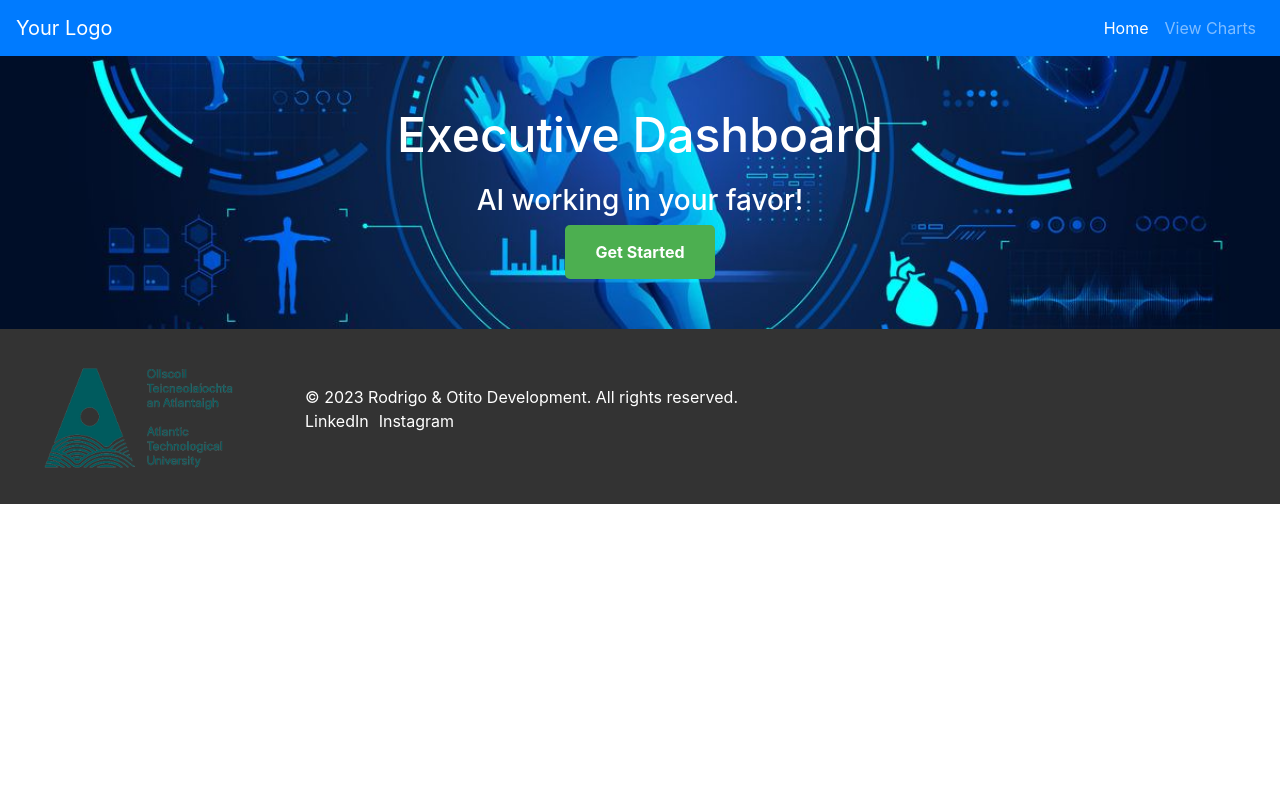
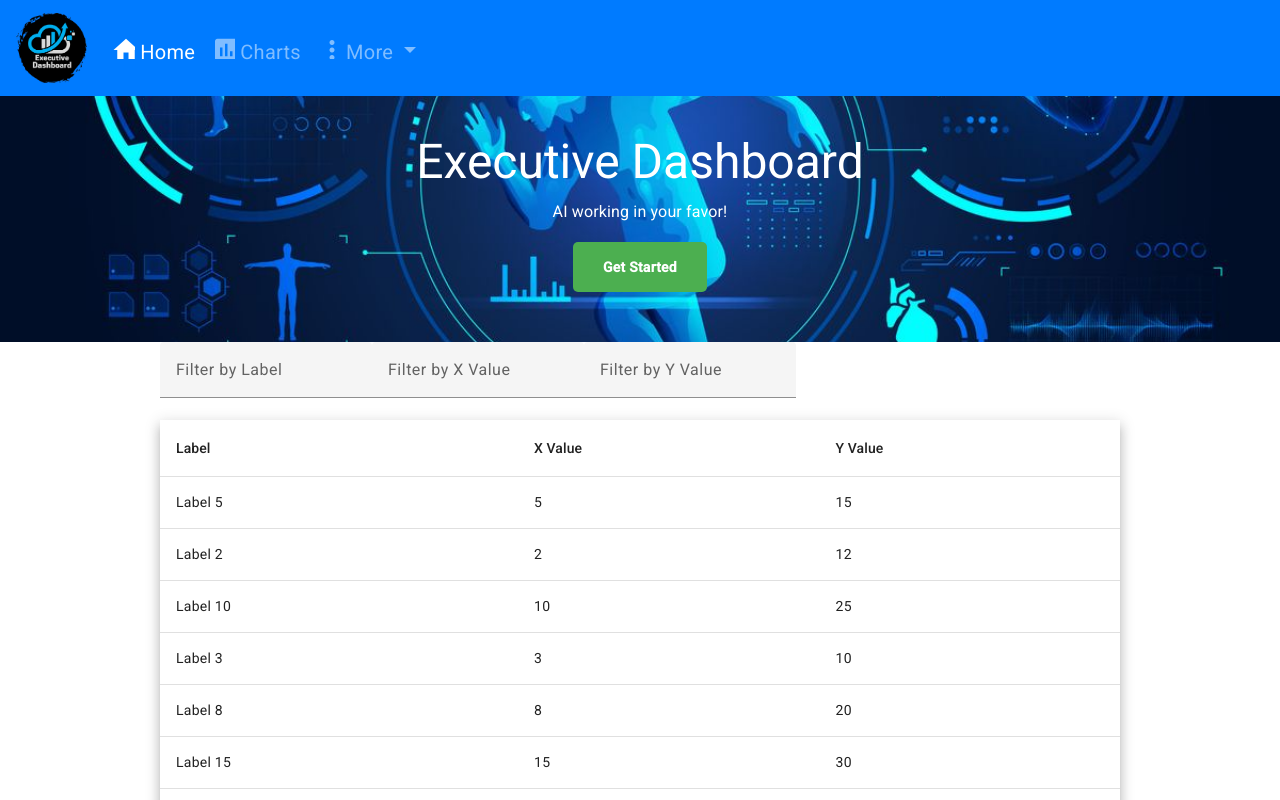
Before and after one commit to rodAlm08/Executive_Dashboard, an Angular app in the folder executive-dashboard/: page /home in a window 1280 px wide. Shown: the top 800 px of the page. Built offline with nearby package versions, Linux system fonts and the light colour scheme.

Commit message:
Home page now displaying the whole data in a tabular format. Also, logo added to the page

```diff
--- a/executive-dashboard/angular.json
+++ b/executive-dashboard/angular.json
@@ -25,6 +25,7 @@
               "src/assets"
             ],
             "styles": [
+              "@angular/material/prebuilt-themes/indigo-pink.css",
               "src/styles.css"
             ],
             "scripts": []
@@ -87,6 +88,7 @@
               "src/assets"
             ],
             "styles": [
+              "@angular/material/prebuilt-themes/indigo-pink.css",
               "src/styles.css"
             ],
             "scripts": []
--- a/executive-dashboard/package.json
+++ b/executive-dashboard/package.json
@@ -11,10 +11,12 @@
   "private": true,
   "dependencies": {
     "@angular/animations": "^17.0.3",
+    "@angular/cdk": "^17.0.1",
     "@angular/common": "^17.0.3",
     "@angular/compiler": "^17.0.3",
     "@angular/core": "^17.0.3",
     "@angular/forms": "^17.0.3",
+    "@angular/material": "^17.0.1",
     "@angular/platform-browser": "^17.0.3",
     "@angular/platform-browser-dynamic": "^17.0.3",
     "@angular/router": "^17.0.3",
--- a/executive-dashboard/src/app/app.module.ts
+++ b/executive-dashboard/src/app/app.module.ts
@@ -9,6 +9,12 @@ import { ChartsComponent } from './charts/charts.component';
 import { NavigationComponent } from './navigation/navigation.component';
 import { HeaderComponent } from './header/header.component';
 import { FooterComponent } from './footer/footer.component';
+import { BrowserAnimationsModule } from '@angular/platform-browser/animations';
+import { MatFormFieldModule } from '@angular/material/form-field';
+import { MatTableModule } from '@angular/material/table'; // Add this
+import { MatInputModule } from '@angular/material/input';
+import { MatIconModule } from '@angular/material/icon';
+
 
 
 @NgModule({
@@ -24,7 +30,11 @@ import { FooterComponent } from './footer/footer.component';
     BrowserModule,
     AppRoutingModule,
     FormsModule, // Add FormsModule here
-    HttpClientModule // Add HttpClientModule here
+    HttpClientModule, BrowserAnimationsModule, // Add HttpClientModule here
+    MatFormFieldModule,
+    MatTableModule, // Add this
+    MatInputModule,
+    MatIconModule
   ],
   providers: [],
   bootstrap: [AppComponent]
--- a/executive-dashboard/src/app/home/home.component.html
+++ b/executive-dashboard/src/app/home/home.component.html
@@ -1,5 +1,43 @@
+<!-- home.component.html -->
 <main class="main-content">
     <app-header></app-header>
-    <!-- Your Home Content Goes Here -->
-</main>
-<app-footer></app-footer>
+
+    <section class="home-content">
+      <div class="container">
+
+        <mat-form-field appearance="fill">
+          <input matInput (keyup)="applyFilter($event, 'label')" placeholder="Filter by Label">
+        </mat-form-field>
+
+        <mat-form-field appearance="fill">
+          <input matInput (keyup)="applyFilter($event, 'x')" placeholder="Filter by X Value">
+        </mat-form-field>
+
+        <mat-form-field appearance="fill">
+          <input matInput (keyup)="applyFilter($event, 'y')" placeholder="Filter by Y Value">
+        </mat-form-field>
+
+        <table mat-table [dataSource]="dataSource" class="mat-elevation-z8">
+          <ng-container matColumnDef="label">
+            <th mat-header-cell *matHeaderCellDef> Label </th>
+            <td mat-cell *matCellDef="let element"> {{ chartData.labels[element.x - 1] }} </td>
+          </ng-container>
+
+          <ng-container matColumnDef="x">
+            <th mat-header-cell *matHeaderCellDef> X Value </th>
+            <td mat-cell *matCellDef="let element"> {{ element.x }} </td>
+          </ng-container>
+
+          <ng-container matColumnDef="y">
+            <th mat-header-cell *matHeaderCellDef> Y Value </th>
+            <td mat-cell *matCellDef="let element"> {{ element.y }} </td>
+          </ng-container>
+
+          <tr mat-header-row *matHeaderRowDef="displayedColumns"></tr>
+          <tr mat-row *matRowDef="let row; columns: displayedColumns;"></tr>
+        </table>
+      </div>
+    </section>
+
+    <app-footer></app-footer>
+  </main>
--- a/executive-dashboard/src/app/home/home.component.ts
+++ b/executive-dashboard/src/app/home/home.component.ts
@@ -1,10 +1,30 @@
-import { Component } from '@angular/core';
+// home.component.ts
+import { Component, OnInit } from '@angular/core';
+import { HttpClient } from '@angular/common/http';
+import { MatTableDataSource } from '@angular/material/table';
 
 @Component({
   selector: 'app-home',
   templateUrl: './home.component.html',
   styleUrls: ['./home.component.css']
 })
-export class HomeComponent {
+export class HomeComponent implements OnInit {
+  chartData: any;
+  dataSource: MatTableDataSource<any> = new MatTableDataSource();
 
+  displayedColumns: string[] = ['label', 'x', 'y']; // Add your column names
+
+  constructor(private http: HttpClient) {}
+
+  ngOnInit() {
+    this.http.get('assets/data.json').subscribe((data: any) => {
+      this.chartData = data;
+      this.dataSource = new MatTableDataSource(this.chartData.datasets[0].data);
+    });
+  }
+
+  applyFilter(event: Event, column: string) {
+    const filterValue = (event.target as HTMLInputElement).value;
+    this.dataSource.filter = filterValue.trim().toLowerCase();
+  }
 }
--- a/executive-dashboard/src/app/navigation/navigation.component.html
+++ b/executive-dashboard/src/app/navigation/navigation.component.html
@@ -1,20 +1,36 @@
 <nav class="navbar navbar-expand-lg navbar-dark bg-primary">
-    <button class="navbar-toggler" type="button" (click)="toggleMenu()">
-        <span class="navbar-toggler-icon"></span>
+    <a class="navbar-brand" href="#">
+      <img src="../../assets/logo.png" alt="Your Logo" height="70">
+    </a>
+    <button class="navbar-toggler" type="button" mat-button mat-icon-button (click)="toggleMenu()">
+      <mat-icon style="font-size: 30px;">menu</mat-icon>
     </button>
-    <a class="navbar-brand" href="#">Your Logo</a>
 
     <div class="collapse navbar-collapse" [class.show]="menuOpen">
-        <ul class="navbar-nav ml-auto">
+      <ul class="navbar-nav">
         <li class="nav-item">
-                <a class="nav-link" routerLink="/home" routerLinkActive="active">
-                    <i class="fas fa-home"></i> Home
+          <a class="nav-link" routerLink="/home" routerLinkActive="active" style="font-size: 20px;">
+            <mat-icon style="font-size: 30px;">home</mat-icon> Home
           </a>
         </li>
         <li class="nav-item">
-                <a class="nav-link" routerLink="/charts" routerLinkActive="active">
-                    <i class="fas fa-chart-bar"></i> View Charts
+          <a class="nav-link" routerLink="/charts" routerLinkActive="active" style="font-size: 20px;">
+            <mat-icon style="font-size: 30px;">insert_chart</mat-icon> Charts
           </a>
+        </li>
+        <!-- Add more menu items as needed -->
+
+        <!-- Example dropdown menu -->
+        <li class="nav-item dropdown">
+          <a class="nav-link dropdown-toggle" href="#" id="navbarDropdown" role="button" data-toggle="dropdown" aria-haspopup="true" aria-expanded="false" style="font-size: 20px;">
+            <mat-icon style="font-size: 30px;">more_vert</mat-icon> More
+          </a>
+          <div class="dropdown-menu" aria-labelledby="navbarDropdown">
+            <a class="dropdown-item" href="#" style="font-size: 14px;">Link 1</a>
+            <a class="dropdown-item" href="#" style="font-size: 14px;">Link 2</a>
+            <div class="dropdown-divider"></div>
+            <a class="dropdown-item" href="#" style="font-size: 14px;">Separated link</a>
+          </div>
         </li>
       </ul>
     </div>
--- a/executive-dashboard/src/app/navigation/navigation.component.ts
+++ b/executive-dashboard/src/app/navigation/navigation.component.ts
@@ -1,9 +1,11 @@
-import { Component } from '@angular/core';
+import { Component, inject, TemplateRef, ViewEncapsulation } from '@angular/core';
+
 
 @Component({
   selector: 'app-navigation',
   templateUrl: './navigation.component.html',
-  styleUrls: ['./navigation.component.css']
+  styleUrls: ['./navigation.component.css'],
+	encapsulation: ViewEncapsulation.None,
 })
 export class NavigationComponent {
   menuOpen = false;
@@ -11,4 +13,7 @@ export class NavigationComponent {
   toggleMenu() {
     this.menuOpen = !this.menuOpen;
   }
+
+
+
 }
--- a/executive-dashboard/src/index.html
+++ b/executive-dashboard/src/index.html
@@ -19,9 +19,11 @@
 
 
 
+  <link href="https://fonts.googleapis.com/css2?family=Roboto:wght@300;400;500&display=swap" rel="stylesheet">
+  <link href="https://fonts.googleapis.com/icon?family=Material+Icons" rel="stylesheet">
 </head>
 
-<body>
+<body class="mat-typography">
   <app-root></app-root>
   <!-- Add these lines to include Bootstrap JS via CDN -->
   <script src="https://code.jquery.com/jquery-3.5.1.slim.min.js"></script>
--- a/executive-dashboard/src/styles.css
+++ b/executive-dashboard/src/styles.css
@@ -1 +1,5 @@
 /* You can add global styles to this file, and also import other style files */
+@import '@angular/material/prebuilt-themes/indigo-pink.css';
+
+html, body { height: 100%; }
+body { margin: 0; font-family: Roboto, "Helvetica Neue", sans-serif; }
```
Also changed, not shown: executive-dashboard/src/assets/logo.png (added), 1 other file (tests, documents, lock files or other folders). Lines whose indentation alone changed are shown as unchanged.
